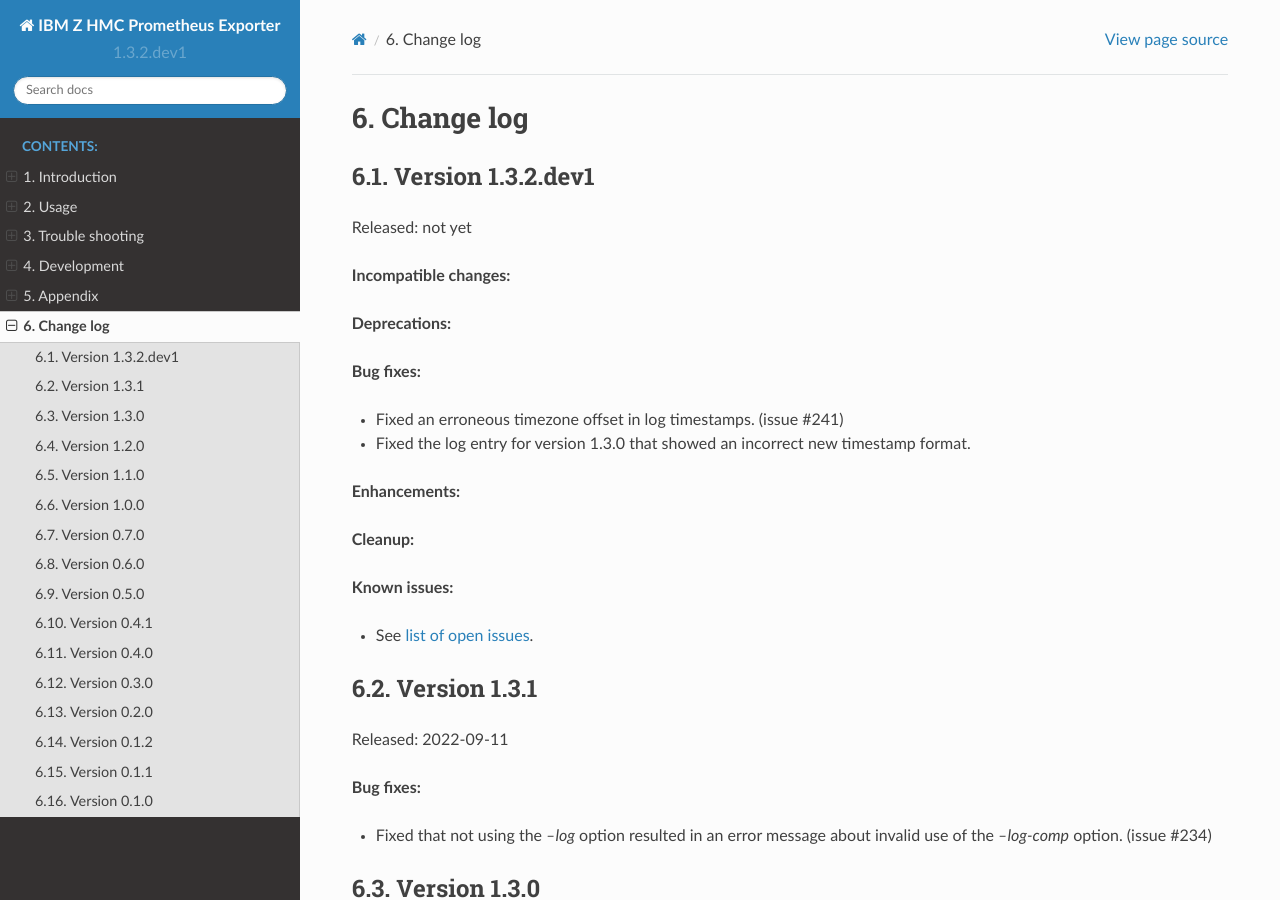
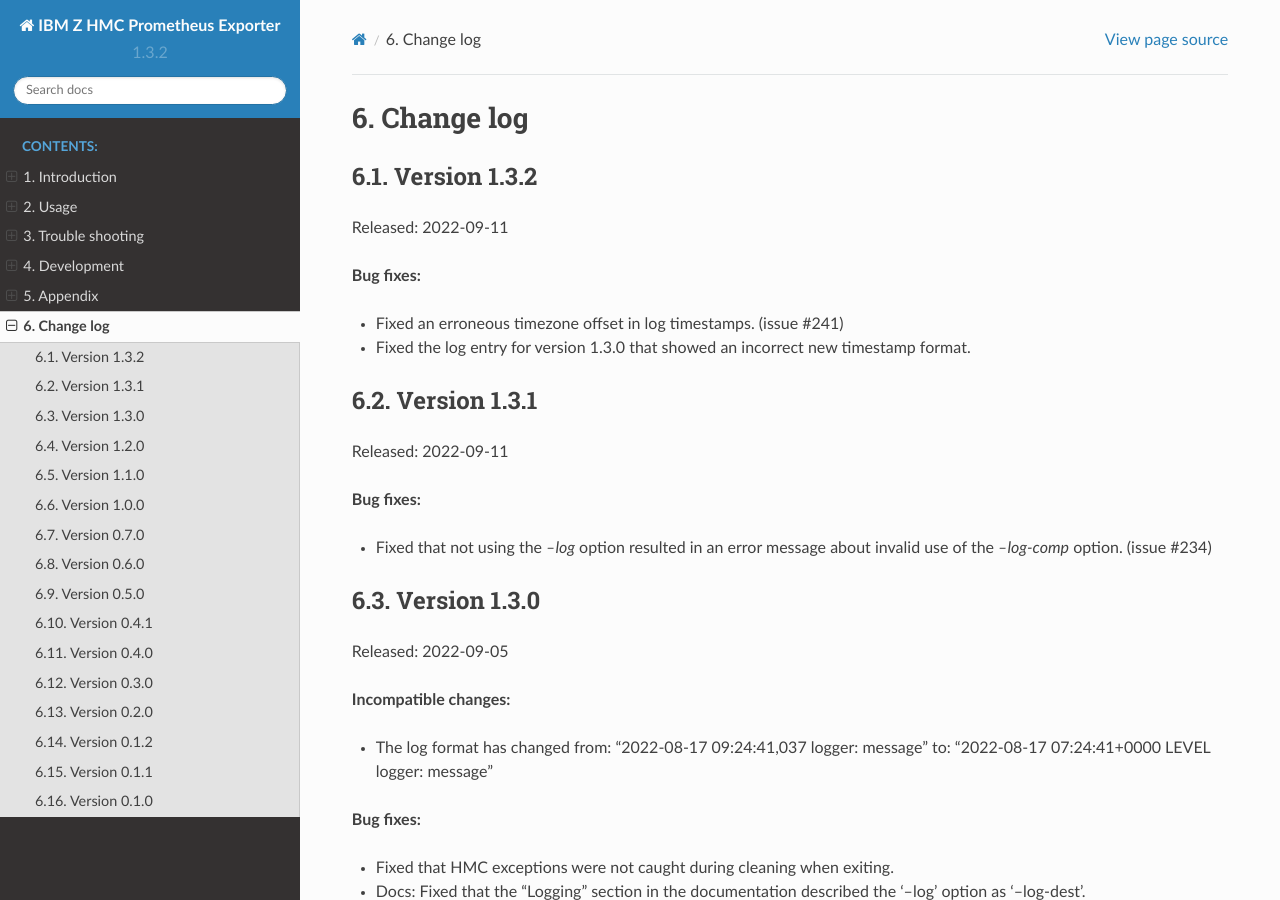
Before and after one commit to zhmcclient/zhmc-prometheus-exporter, a Sphinx documentation site: the page built from docs/changes.rst, in a window 1280 px wide and 900 px high. Built offline with Sphinx 7.4.7 and the Read the Docs theme 2.0.0, drawn with Linux system fonts in a browser that asks for light colours.

Commit message:
Release 1.3.2
Signed-off-by: Andreas Maier <maiera@de.ibm.com>

```diff
--- a/docs/changes.rst
+++ b/docs/changes.rst
@@ -17,14 +17,10 @@
 ----------
 
 
-Version 1.3.2.dev1
-^^^^^^^^^^^^^^^^^^
+Version 1.3.2
+^^^^^^^^^^^^^
 
-Released: not yet
-
-**Incompatible changes:**
-
-**Deprecations:**
+Released: 2022-09-11
 
 **Bug fixes:**
 
@@ -32,16 +28,6 @@
 
 * Fixed the log entry for version 1.3.0 that showed an incorrect new timestamp
   format.
-
-**Enhancements:**
-
-**Cleanup:**
-
-**Known issues:**
-
-* See `list of open issues`_.
-
-.. _`list of open issues`: https://github.com/zhmcclient/zhmc-prometheus-exporter/issues
 
 
 Version 1.3.1
--- a/zhmc_prometheus_exporter/_version.py
+++ b/zhmc_prometheus_exporter/_version.py
@@ -25,4 +25,4 @@
 #:
 #: * "M.N.P.dev1": A not yet released version M.N.P
 #: * "M.N.P": A released version M.N.P
-__version__ = '1.3.2.dev1'
+__version__ = '1.3.2'
```
